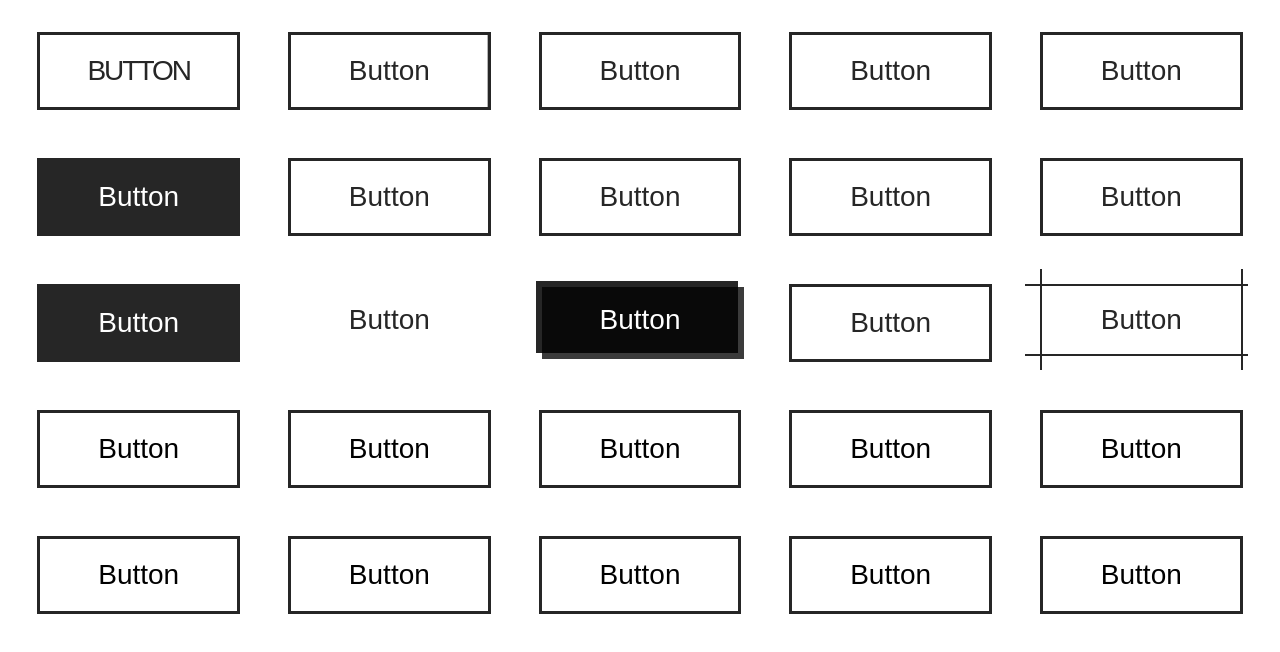
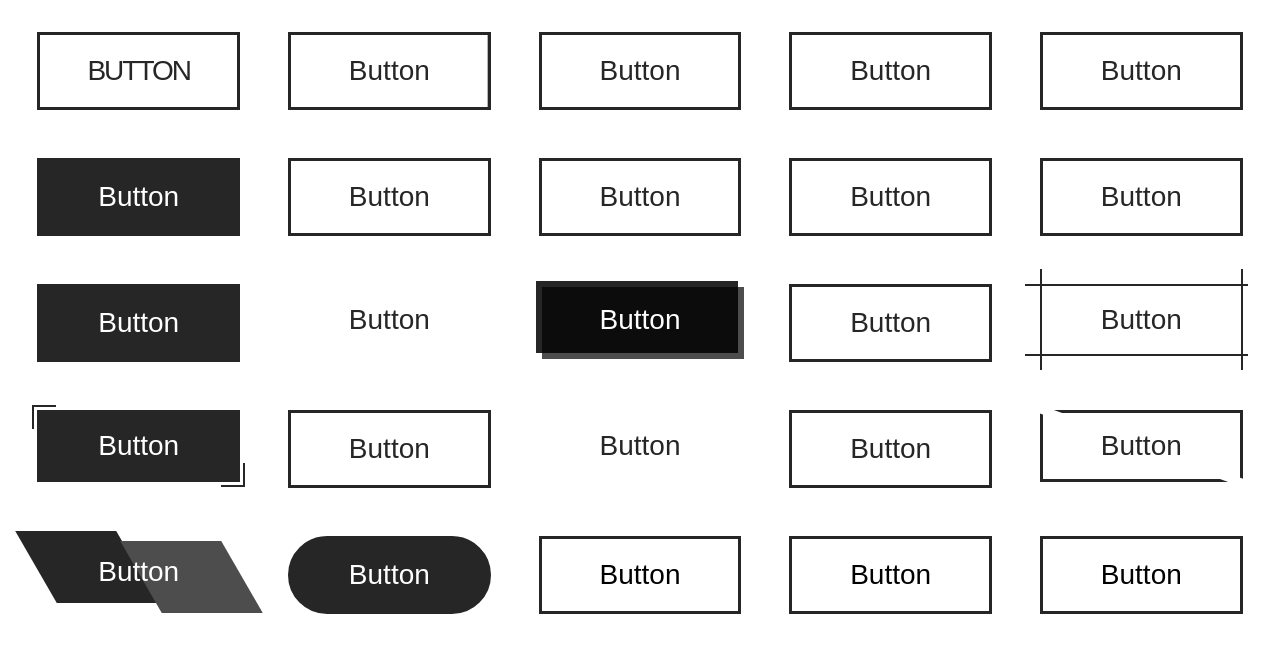
Before and after one commit to IamGrimUs/vue-button-animations, a Vue app: page / in a window 1280 px wide. Shown: the top 652 px of the page. Built offline with nearby package versions, Linux system fonts and the light colour scheme.

Commit message:
finish button 22

```diff
--- a/src/assets/button.css
+++ b/src/assets/button.css
@@ -415,7 +415,7 @@
   left: 3px;
   width: 100%;
   height: 100%;
-  background-color: hsl(0, 0%, 23%);
+  background-color: hsl(0, 0%, 30%);
   z-index: -1;
   mix-blend-mode: multiply;
   transition: all 0.2s;
@@ -528,4 +528,281 @@
 }
 
 .button-16 {
+  background-color: hsl(0, 0%, 15%);
+  color: hsl(0, 0%, 100%);
+  transition: all 0.25s;
+  border: none;
 }
+.button-16:before {
+  position: absolute;
+  content: '';
+  width: 24px;
+  height: 24px;
+  top: -5px;
+  left: -5px;
+  border-top: 2px solid hsl(0, 0%, 15%);
+  border-left: 2px solid hsl(0, 0%, 15%);
+  transition: all 0.25s;
+}
+.button-16:hover:before,
+.button-16:hover:after {
+  width: 100%;
+  height: 100%;
+}
+.button-16:after {
+  position: absolute;
+  bottom: -5px;
+  right: -5px;
+  content: '';
+  width: 24px;
+  height: 24px;
+  border-bottom: 2px solid hsl(0, 0%, 15%);
+  border-right: 2px solid hsl(0, 0%, 15%);
+  transition: all 0.25s;
+}
+
+.button-17 {
+  color: hsl(0, 0%, 15%);
+  transition: all 0.25s;
+}
+.button-17:hover {
+  color: hsl(0, 0%, 100%);
+}
+.button-17:before {
+  content: '';
+  position: absolute;
+  top: 0;
+  left: 0;
+  width: 100%;
+  height: 100%;
+  z-index: -1;
+  background-color: hsl(0, 0%, 15%);
+  opacity: 0;
+  transition: all 0.4s;
+}
+.button-17:hover:before {
+  opacity: 1;
+  transform: rotate(15deg);
+}
+.button-17:hover > span:before {
+  font-size: 3rem;
+  color: hsl(0, 0%, 100%);
+  transform: translate(-45%, -27%) rotate(360deg);
+}
+.button-17 > span {
+  position: relative;
+  color: transparent;
+}
+.button-17 > span:before {
+  content: 'B';
+  color: hsl(0, 0%, 15%);
+  position: absolute;
+  transition: all 0.2s;
+}
+
+.button-18 {
+  color: hsl(0, 0%, 15%);
+  transition: all 0.25s;
+  border: none;
+  overflow: hidden;
+}
+.button-18:before {
+  content: '';
+  position: absolute;
+  top: 0;
+  left: -100%;
+  width: 100%;
+  height: 3px;
+  background-color: hsl(0, 0%, 15%);
+  transition: all 0.25s;
+}
+.button-18:hover:before {
+  left: 0;
+}
+.button-18:after {
+  content: '';
+  position: absolute;
+  bottom: 0;
+  right: -100%;
+  width: 100%;
+  height: 3px;
+  background-color: hsl(0, 0%, 15%);
+  transition: all 0.25s;
+}
+.button-18:hover:after {
+  right: 0;
+}
+.button-18 > span:before {
+  content: '';
+  position: absolute;
+  top: -100%;
+  right: 0;
+  width: 3px;
+  height: 100%;
+  background-color: hsl(0, 0%, 15%);
+  transition: all 0.25s;
+}
+.button-18:hover > span:before {
+  top: 0;
+}
+.button-18 > span:after {
+  content: '';
+  position: absolute;
+  bottom: -100%;
+  left: 0;
+  width: 3px;
+  height: 100%;
+  background-color: hsl(0, 0%, 15%);
+  transition: all 0.25s;
+}
+.button-18:hover > span:after {
+  bottom: 0;
+}
+
+.button-19 {
+  color: hsl(0, 0%, 15%);
+  overflow: hidden;
+  transition: all 0.5s;
+}
+.button-19:hover {
+  color: hsl(0, 0%, 100%);
+}
+.button-19 > span {
+  position: absolute;
+  width: 100%;
+  height: 100%;
+  background-color: hsl(199, 100%, 50%);
+  left: 0;
+  top: calc(100% + 22px);
+  transition: all 0.5s;
+  z-index: -1;
+}
+.button-19 > span:before {
+  content: '';
+  width: 100%;
+  height: 22px;
+  top: -22px;
+  left: 0;
+  position: absolute;
+  background: url('@/assets/wave.png');
+  animation: wave 0.5s linear infinite;
+}
+.button-19:hover > span {
+  top: 0;
+}
+
+.button-20 {
+  color: hsl(0, 0%, 15%);
+  overflow: hidden;
+  transition: all 0.25s;
+  border: none;
+}
+.button-20 > span {
+  position: absolute;
+  width: 100%;
+  height: 100%;
+  top: 0;
+  left: 0;
+  background-color: transparent;
+  border: 3px solid hsl(0, 0%, 15%);
+  z-index: -1;
+}
+.button-20 > span:before {
+  content: '';
+  position: absolute;
+  width: 8px;
+  height: 500%;
+  background-color: hsl(0, 0%, 100%);
+  top: 50%;
+  left: 50%;
+  transform: translate(-50%, -50%) rotate(-70deg);
+  transition: all 0.25s;
+}
+.button-20:hover > span:before {
+  width: 100%;
+  background-color: hsl(0, 0%, 15%);
+  transform: translate(-50%, -50%) rotate(60deg);
+}
+.button-20:hover {
+  color: hsl(0, 0%, 100%);
+}
+
+.button-21 {
+  color: hsl(0, 0%, 100%);
+  transition: all 0.25s;
+  border: none;
+}
+.button-21:before {
+  content: '';
+  position: absolute;
+  top: -5px;
+  left: -1px;
+  width: 50%;
+  height: 100%;
+  background-color: hsl(0, 0%, 15%);
+  z-index: -1;
+  transform: skew(30deg);
+  transition: all 0.3s cubic-bezier(0.68, -0.55, 0.265, 1.55);
+}
+.button-21:hover:before {
+  transform: skewX(0deg);
+  left: 50%;
+  top: 0;
+}
+.button-21:after {
+  content: '';
+  position: absolute;
+  top: 5px;
+  left: 51%;
+  width: 50%;
+  height: 100%;
+  background-color: hsl(0, 0%, 30%);
+  z-index: -1;
+  transform: skew(30deg);
+  transition: all 0.3s cubic-bezier(0.68, -0.55, 0.265, 1.55);
+}
+.button-21:hover:after {
+  transform: skewX(0deg);
+  left: 1px;
+  top: 0;
+}
+
+.button-22 {
+  color: hsl(0, 0%, 100%);
+  background-color: hsl(0, 0%, 15%);
+  transition: all 0.25s;
+  border-radius: 100px;
+}
+.button-22:before {
+  content: '';
+  position: absolute;
+  top: 0;
+  left: 0;
+  width: 100%;
+  height: 100%;
+  background-color: hsl(0, 0%, 30%);
+  z-index: -1;
+  transition: all 0.25s;
+  border-radius: 100px;
+}
+.button-22:hover:before {
+  transform: scaleX(1.4) scaleY(1.6);
+  opacity: 0;
+}
+.button-22:hover {
+  transform: translateY(-3px);
+  box-shadow: 0 10px 20px rgba(0, 0, 0, 0.2);
+}
+.button-22:active {
+  transform: translateY(-1px);
+  box-shadow: 0 5px 10px rgba(0, 0, 0, 0.2);
+}
+
+@keyframes wave {
+  0% {
+    background-position-x: 0;
+  }
+  100% {
+    background-position-x: 118px;
+  }
+}
--- a/src/components/ButtonList.vue
+++ b/src/components/ButtonList.vue
@@ -1,7 +1,18 @@
+<script>
+export default {
+  data() {
+    return {
+      buttonsWithEmptySpans: [12, 14, 18, 19, 20]
+    }
+  }
+}
+</script>
+
 <template>
   <section>
     <button v-for="n in 25" :key="n" :class="`button-${n}`">
-      <template v-if="n === 12 || n === 14"><span></span>Button</template>
+      <template v-if="buttonsWithEmptySpans.includes(n)"><span></span>Button</template>
+      <template v-else-if="n === 17"><span>B</span>utton</template>
       <template v-else>Button</template>
     </button>
   </section>
```
Also changed, not shown: src/assets/wave.png (added).
